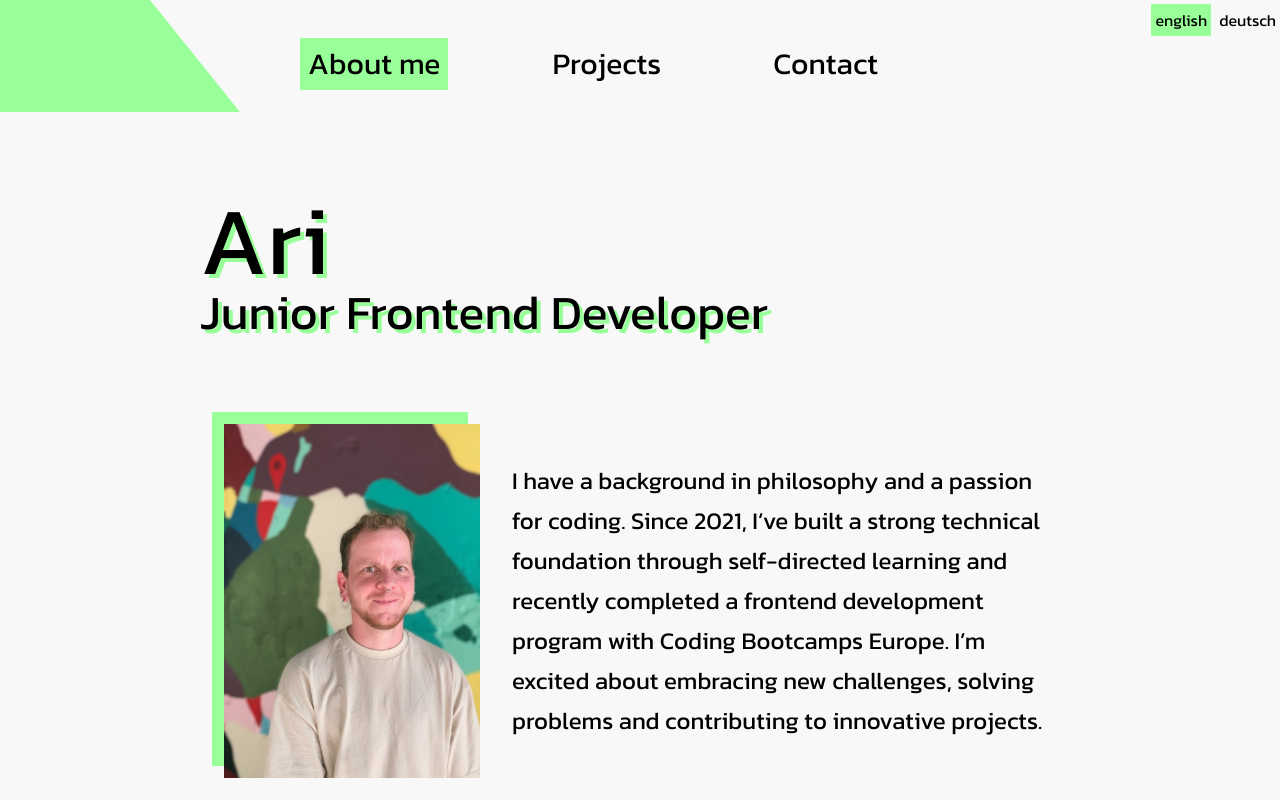
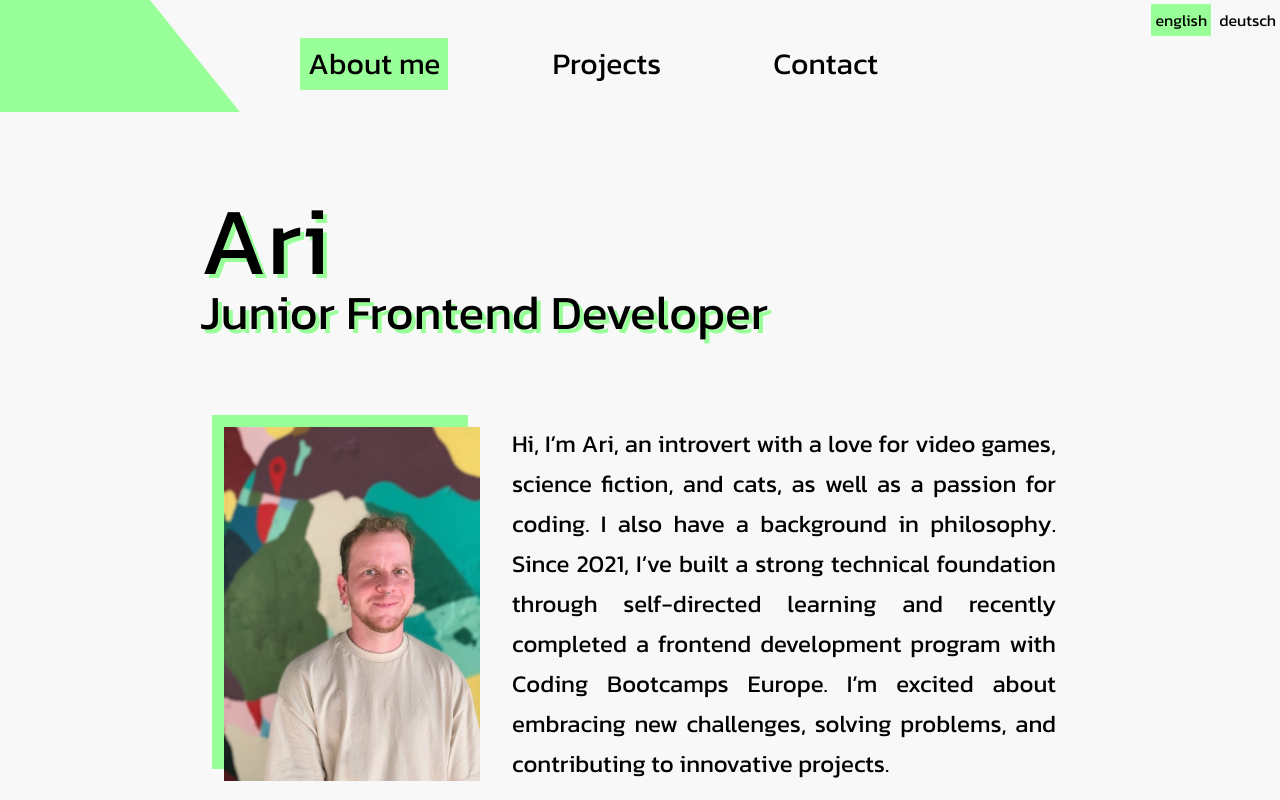
Before and after one commit to Artromi/Portfolio, a Vue app: page /#about in a window 1280 px wide. Shown: the top 800 px of the page. Built offline with nearby package versions, Linux system fonts and the light colour scheme.

Commit message:
fix: about text

```diff
--- a/src/components/AboutMe.vue
+++ b/src/components/AboutMe.vue
@@ -12,7 +12,7 @@
       alt="picture of ari"
     />
 
-    <p class="flex-1 min-w-80 text-2xl leading-10 text-balance">
+    <p class="flex-1 min-w-80 text-2xl leading-10 text-balance text-justify">
       {{ $t('about.bio') }}
     </p>
   </div>
@@ -43,5 +43,15 @@
 </template>
 
 <script>
-export default {}
+export default {
+  data() {
+    return {
+      animated: false
+    }
+  },
+  methods: {
+    animate() {
+this.animated = true
+  }
+}}
 </script>
--- a/src/i18n.js
+++ b/src/i18n.js
@@ -8,9 +8,6 @@ const i18n = createI18n({
   fallbackLocale: 'en',
   messages: {
     en: en,
-    // message: {
-    //   hello: 'hello world!'
-    // }
     de: de
   }
 })
--- a/src/lang/de.json
+++ b/src/lang/de.json
@@ -3,7 +3,7 @@
     "hello": "Hallo Welt!"
   },
   "about": {
-    "bio": "Ich habe einen Hintergrund in Philosophie und eine Leidenschaft für das Programmieren. Seit 2021 habe ich mir durch autodidaktisches Lernen eine solide technische Grundlage aufgebaut und kürzlich eine Weiterbildung zum Frontend-Entwickler bei Coding Bootcamps Europe abgeschlossen. Ich freue mich darauf, neue Herausforderungen anzunehmen, Probleme zu lösen und zu innovativen Projekten beizutragen.",
+    "bio": "Hi ich bin Ari, ich liebe Science-fiction, Videospiele und Katzen. Coding ist meine Leidenschaft. Ich habe einen Hintergrund in Philosophie und eine Leidenschaft für das Programmieren. Seit 2021 habe ich mir durch autodidaktisches Lernen eine solide technische Grundlage aufgebaut und kürzlich eine Weiterbildung zum Frontend-Entwickler bei Coding Bootcamps Europe abgeschlossen. Ich freue mich darauf, neue Herausforderungen anzunehmen, Probleme zu lösen und zu innovativen Projekten beizutragen.",
     "skills": {
       "extended": "Erweiterte Kenntnisse",
       "basic": "Grundlegende Kenntnisse"
--- a/src/lang/en.json
+++ b/src/lang/en.json
@@ -3,7 +3,7 @@
     "hello": "hello world!"
   },
   "about": {
-    "bio": "I have a background in philosophy and a passion for coding. Since 2021, I’ve built a strong technical foundation through self-directed learning and recently completed a frontend development program with Coding Bootcamps Europe. I’m excited about embracing new challenges, solving problems and contributing to innovative projects.",
+    "bio": "Hi, I’m Ari, an introvert with a love for video games, science fiction, and cats, as well as a passion for coding.  I also have a background in philosophy. Since 2021, I’ve built a strong technical foundation through self-directed learning and recently completed a frontend development program with Coding Bootcamps Europe. I’m excited about embracing new challenges, solving problems, and contributing to innovative projects.",
     "skills": {
       "extended": "I have extended experience with",
       "basic": "I have basic experience with"
```
Also changed, not shown: src/assets/main.css (+16 -0 lines), 1 other file (tests, documents, lock files or other folders).
